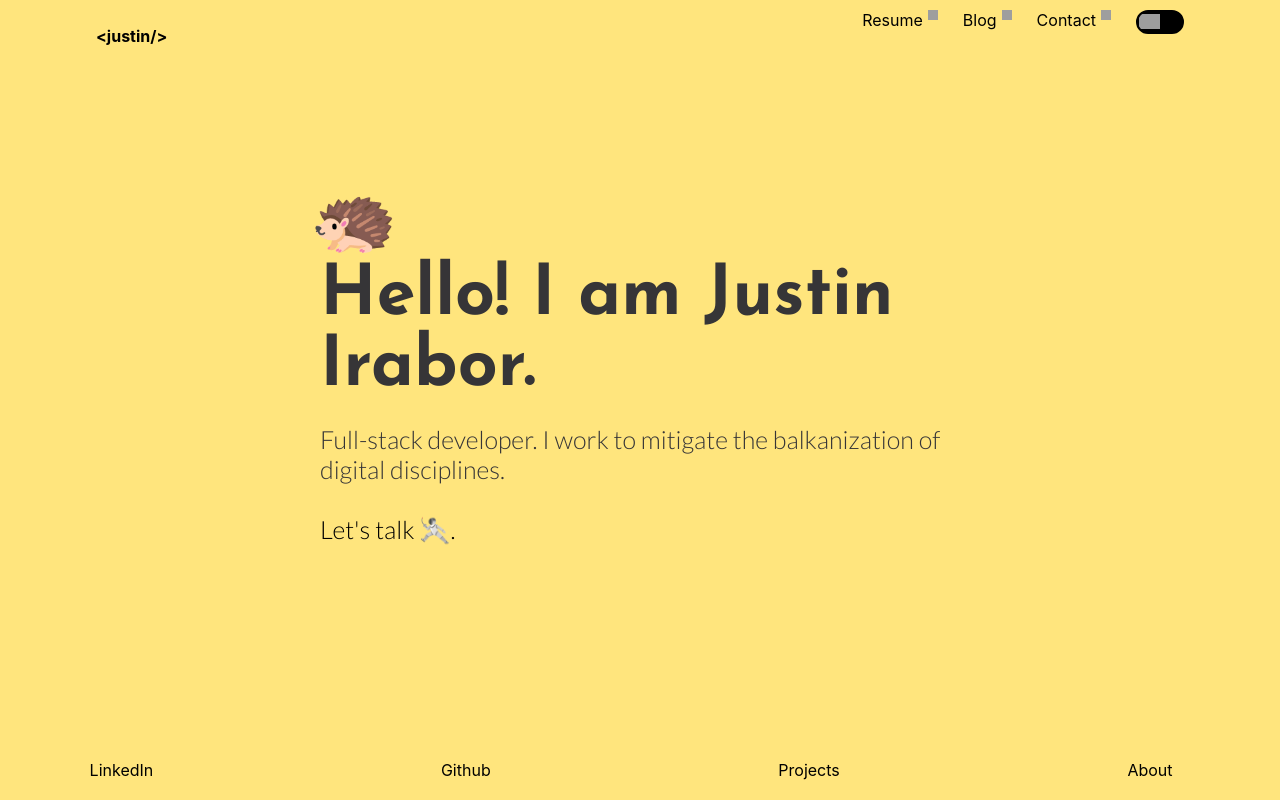
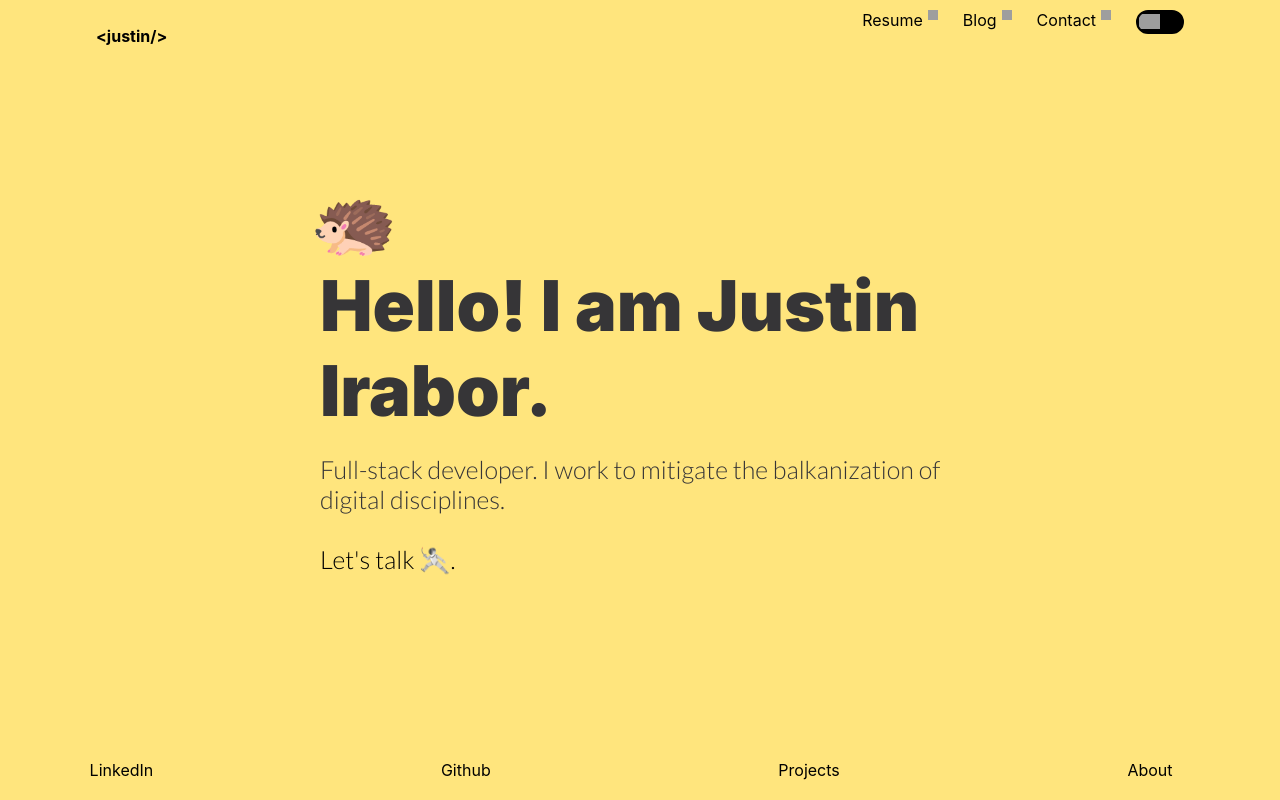
Before and after one commit to vunderkind/portfolio_two_point_zero, a React (Create React App) app in the folder portfolio/: page / in a window 1280 px wide. Built offline with nearby package versions, Linux system fonts and the light colour scheme; grey boxes are pictures that could not be loaded; a web font is replaced by a local one.

Commit message:
Changed h1 font

```diff
--- a/portfolio/src/App.css
+++ b/portfolio/src/App.css
@@ -1,5 +1,6 @@
 @import url('https://fonts.googleapis.com/css2?family=Josefin+Sans:wght@400;700&family=Lato:wght@300&display=swap');
 @import url('https://fonts.googleapis.com/css2?family=Inknut+Antiqua:wght@700&display=swap');
+@import url('https://fonts.googleapis.com/css2?family=Inter:wght@900&display=swap');
 
 
 
@@ -161,7 +162,7 @@ body {
 .Home h1 {
   /* color: rgb(48, 48, 48); */
   font-size: 70px;
-  font-family: 'Josefin Sans', sans-serif;
+  font-family: 'Inter', sans-serif;
   font-weight: bold;
   margin: 0;
 }
```
